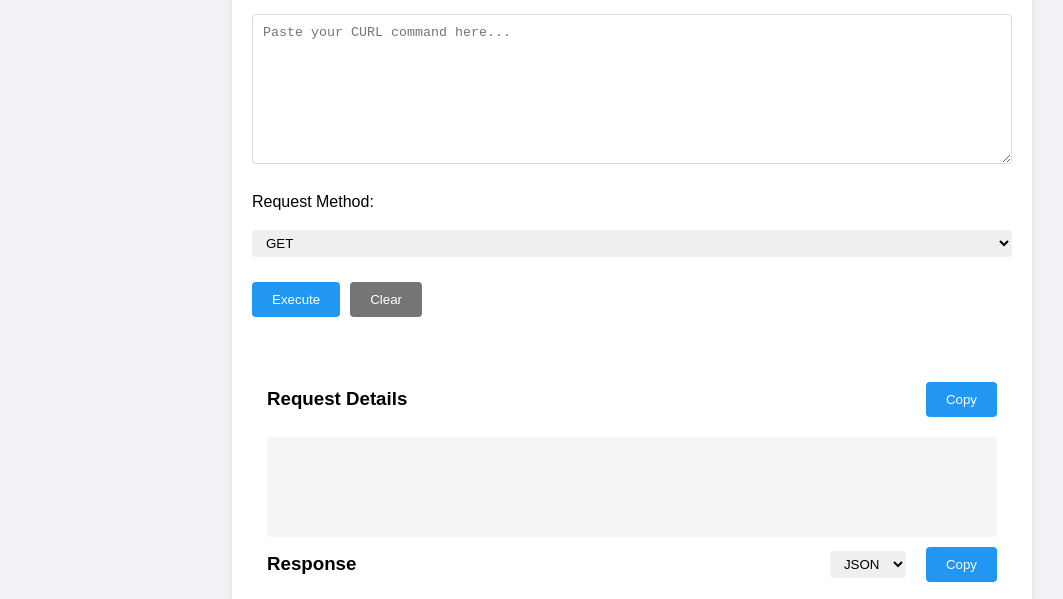
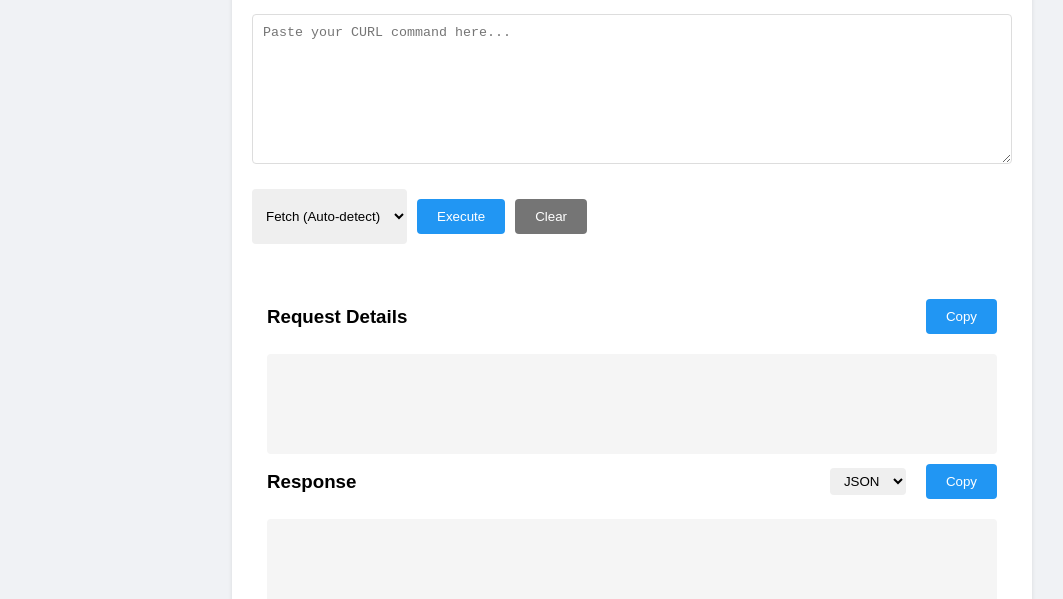
Before and after one commit to product-noob/mytools, a plain HTML site: page curl-tester.html in a window 1280 px wide. Shown: the part 180-779 px from the top of the page, without its empty margins (8-1071 px from the left). Drawn offline with Linux system fonts and the light colour scheme.

Commit message:
Update curl-tester.html

```diff
--- a/curl-tester.html
+++ b/curl-tester.html
@@ -13,16 +13,13 @@
             <h2>CURL Tester</h2>
             <div class="curl-container">
                 <textarea id="curl-input" placeholder="Paste your CURL command here..."></textarea>
-
-                <label for="method-select">Request Method:</label>
-                <select id="method-select">
-                    <option value="GET">GET</option>
-                    <option value="POST">POST</option>
-                </select>
-
                 <div class="button-group">
-                    <button onclick="convertAndExecute()" class="primary-button">Execute</button>
-                    <button onclick="clearAll()" class="secondary-button">Clear</button>
+                    <select id="method-select">
+                        <option value="fetch">Fetch (Auto-detect)</option>
+                        <option value="get">GET</option>
+                    </select>
+                    <button id="execute-btn" class="primary-button">Execute</button>
+                    <button id="clear-btn" class="secondary-button">Clear</button>
                 </div>
 
                 <div class="output-section">
```
